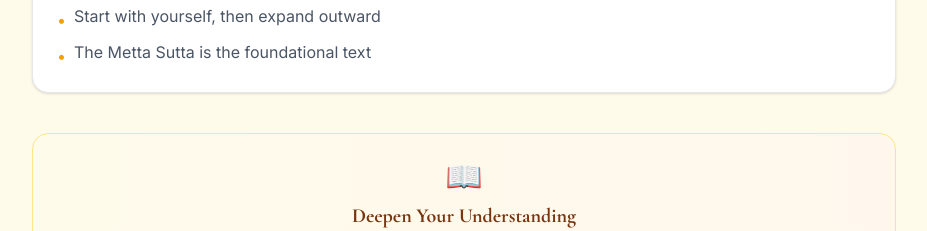
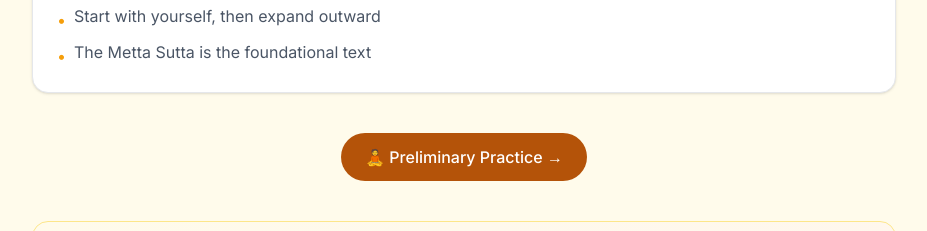
Before and after one commit to Serze8/buddha-wisdom-chat, a Next.js app: page /teachings in a window 1280 px wide. Shown: the part 2280-2511 px from the top of the page, without its empty margins (176-1103 px from the left). Built offline with nearby package versions, Linux system fonts and the light colour scheme; no server answers.

Commit message:
feat: add practice page link to teachings

```diff
--- a/src/app/teachings/TeachingsPageClient.tsx
+++ b/src/app/teachings/TeachingsPageClient.tsx
@@ -2,6 +2,7 @@
 
 import { useState } from 'react'
 import { useLanguage } from '@/contexts/LanguageContext'
+import Link from 'next/link'
 import PromoBanner from '@/components/ui/PromoBanner'
 
 const teachings = [
@@ -300,6 +301,15 @@ export default function TeachingsPageClient() {
         ))}
       </div>
 
+      <div className="mt-10 mb-6 text-center">
+        <Link
+          href="/teachings/practice"
+          className="inline-flex items-center gap-2 px-6 py-3 rounded-full bg-amber-700 hover:bg-amber-600 text-white font-medium transition-colors"
+        >
+          🧘 {locale === 'ru' ? 'Предварительная практика' : 'Preliminary Practice'} →
+        </Link>
+      </div>
+
       <div className="mt-10">
         <PromoBanner page="teachings" />
       </div>
```
